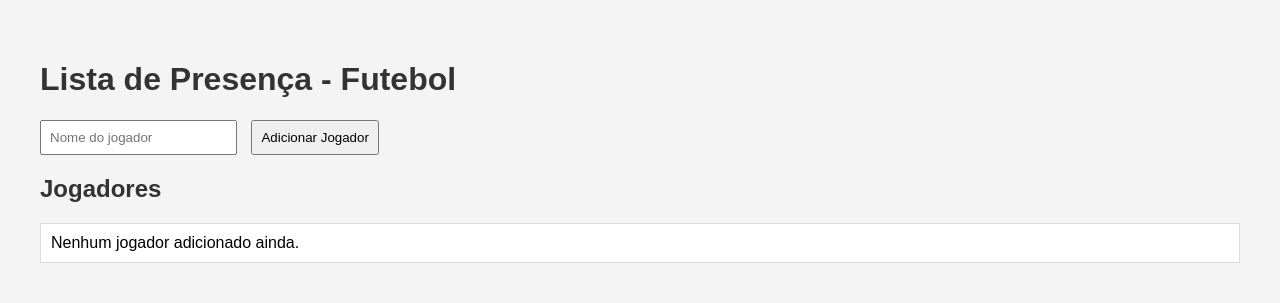
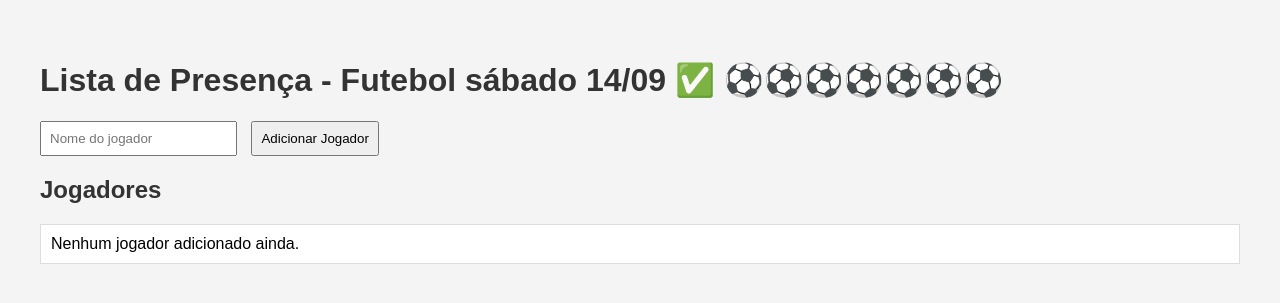
Before and after one commit to GusttavoJaguar/lista_de_presenca, a Flask app: page / in a window 1280 px wide. Shown: the top 303 px of the page. Run offline with Flask 3, Linux system fonts and the light colour scheme.

Commit message:
lista de presença no futibas

```diff
--- a/templates/index.html
+++ b/templates/index.html
@@ -7,7 +7,7 @@
     <link rel="stylesheet" href="{{ url_for('static', filename='style.css') }}">
 </head>
 <body>
-    <h1>Lista de Presença - Futebol</h1>
+    <h1>Lista de Presença - Futebol sábado 14/09 ✅ ⚽⚽⚽⚽⚽⚽⚽</h1>
 
     <form action="/adicionar" method="POST">
         <input type="text" name="nome" placeholder="Nome do jogador" required>
```
